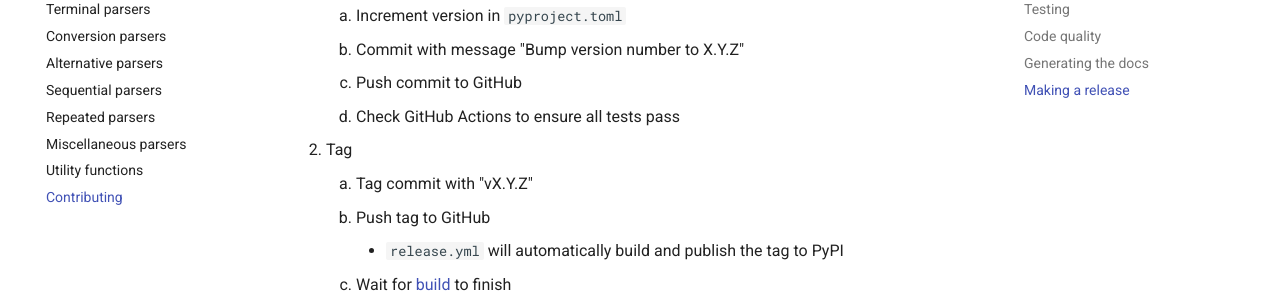
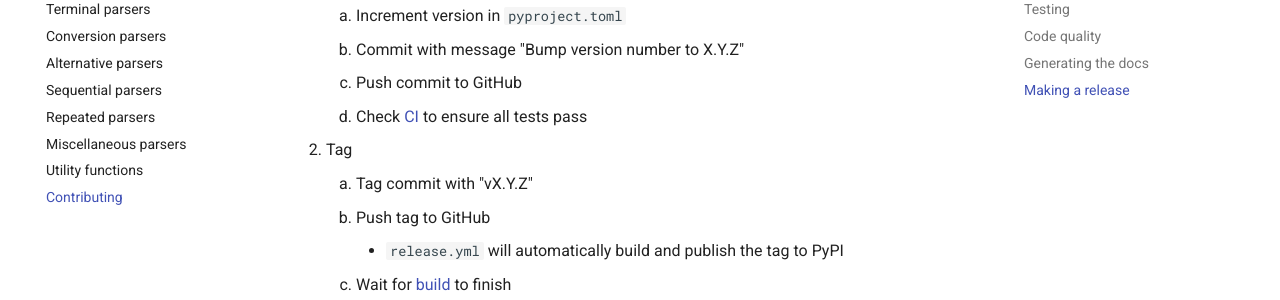
Before and after one commit to drhagen/parsita, an MkDocs documentation site: the page built from docs/contributing.md, in a window 1280 px wide and 900 px high, scrolled down 1704 px. Shown: the part 153-453 px from the top of the window. Built offline with MkDocs 1.6.1 and Material for MkDocs 9.7.7, drawn with Linux system fonts in a browser that asks for light colours; comment, search, counter and statistics services are not loaded.

Commit message:
Reset to production PyPI

```diff
--- a/docs/contributing.md
+++ b/docs/contributing.md
@@ -73,13 +73,13 @@
     1. Increment version in `pyproject.toml`
     2. Commit with message "Bump version number to X.Y.Z"
     3. Push commit to GitHub
-    4. Check GitHub Actions to ensure all tests pass
+    4. Check [CI](https://github.com/drhagen/parsita/actions/workflows/ci.yml) to ensure all tests pass
 2. Tag
     1. Tag commit with "vX.Y.Z"
     2. Push tag to GitHub
         - `release.yml` will automatically build and publish the tag to PyPI
     3. Wait for [build](https://github.com/drhagen/parsita/actions/workflows/release.yml) to finish
-    3. Check [PyPI](https://pypi.org/project/parsita/) for good upload
+    4. Check [PyPI](https://pypi.org/project/parsita/) for good upload
 3. Publish to conda-forge
     1. Fork [parsita-feedstock](https://github.com/conda-forge/parsita-feedstock)
     2. Create branch with name `vX.Y.Z`
--- a/pyproject.toml
+++ b/pyproject.toml
@@ -1,6 +1,6 @@
 [tool.poetry]
 name = "parsita"
-version = "2.1.1.dev1"
+version = "2.1.1"
 description = "Parser combinator library for Python"
 authors = ["David Hagen <david@drhagen.com>"]
 license = "MIT"
```
Also changed, not shown: 1 other file.
